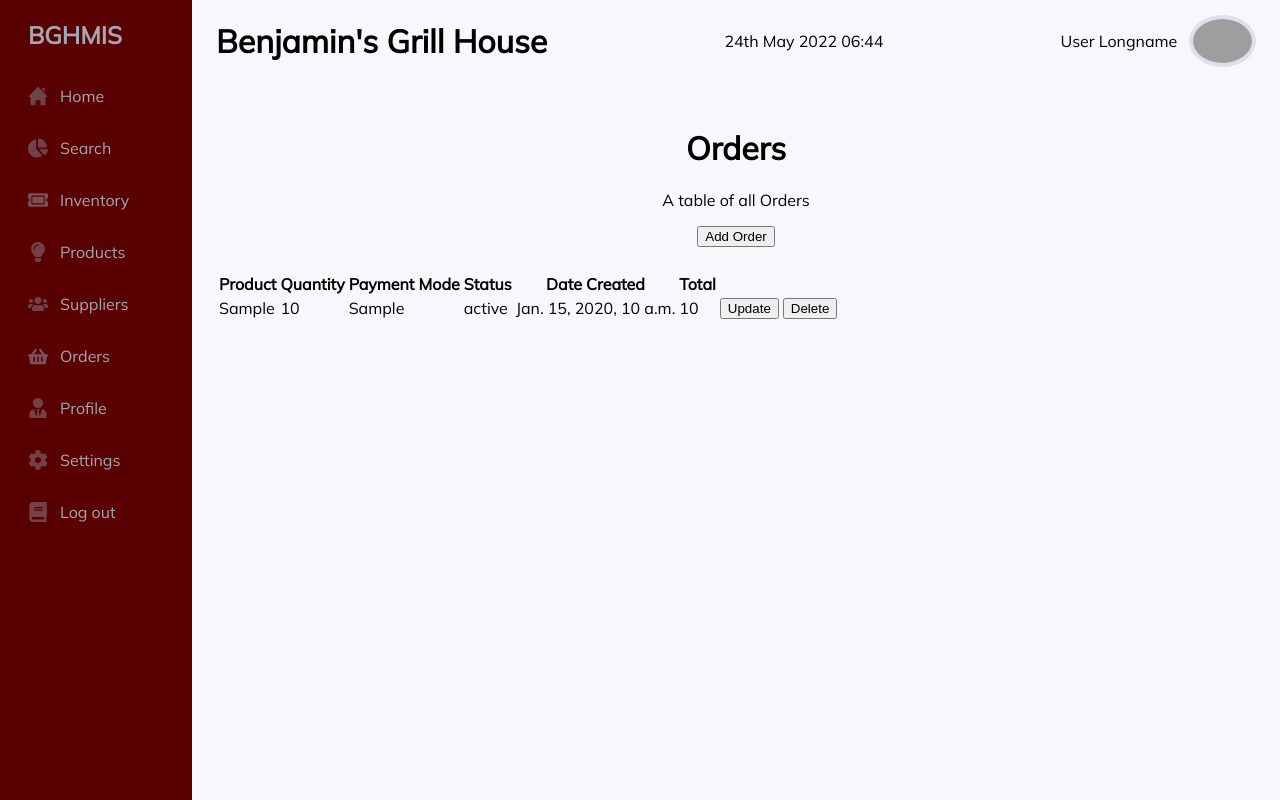
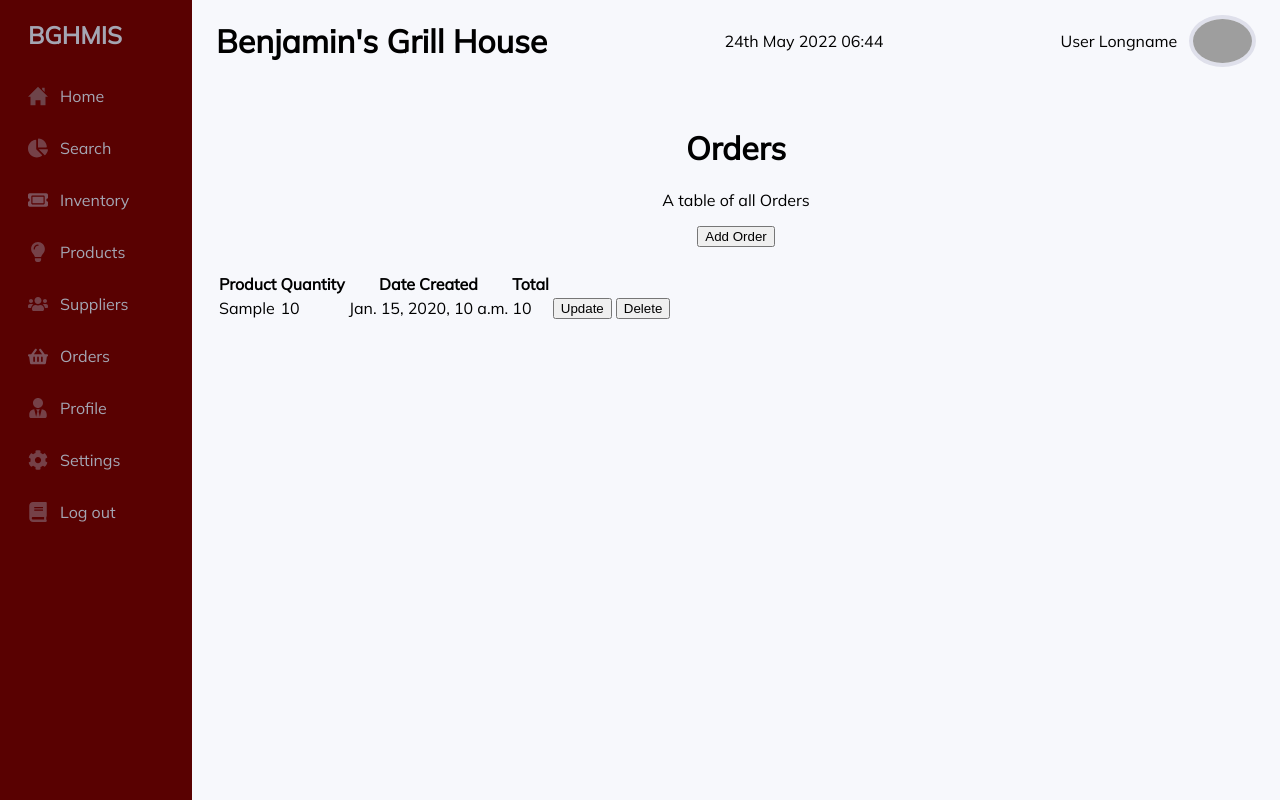
Before and after one commit to matthewdizon/efficacite_inventory_management, a Django app: template orders/templates/orders/index.html in a window 1280 px wide. Run offline with Django 3.2, Linux system fonts and the light colour scheme; the template is opened without the code that fills it: most values are stand-ins (such as "Sample title", 1, 10 or a date in 2020); grey boxes are pictures that could not be loaded.

Commit message:
temp removed some columns

```diff
--- a/orders/templates/orders/index.html
+++ b/orders/templates/orders/index.html
@@ -14,8 +14,6 @@
         <thead>
             <th scope="col"> Product </th>
             <th scope="col"> Quantity </th>
-            <th scope="col"> Payment Mode </th>
-            <th scope="col"> Status </th>
             <th scope="col"> Date Created </th>
             <th scope="col"> Total </th>
             <th scope="col" class="no-sort"></th>
@@ -25,8 +23,6 @@
             <tr>
                 <td> {{ order.ingredient_order}} </td>
                 <td> {{ order.qty}} </td>
-                <td> {{ order.payment_mode}} </td>
-                <td> {{ order.status}} </td>
                 <td> {{ order.ordered_at}} </td>
                 <td> {{ order.total}} </td>
                 <td>
```
